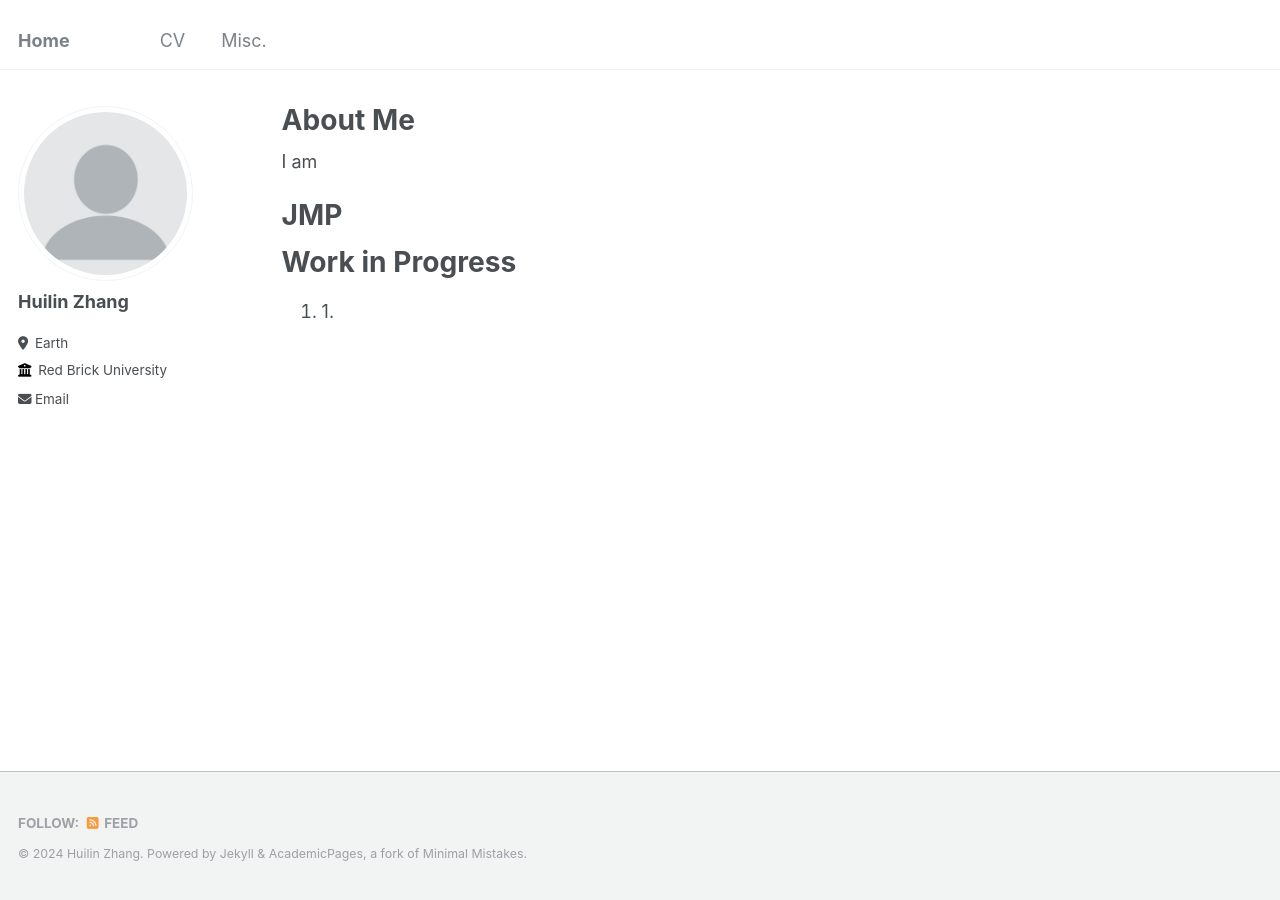
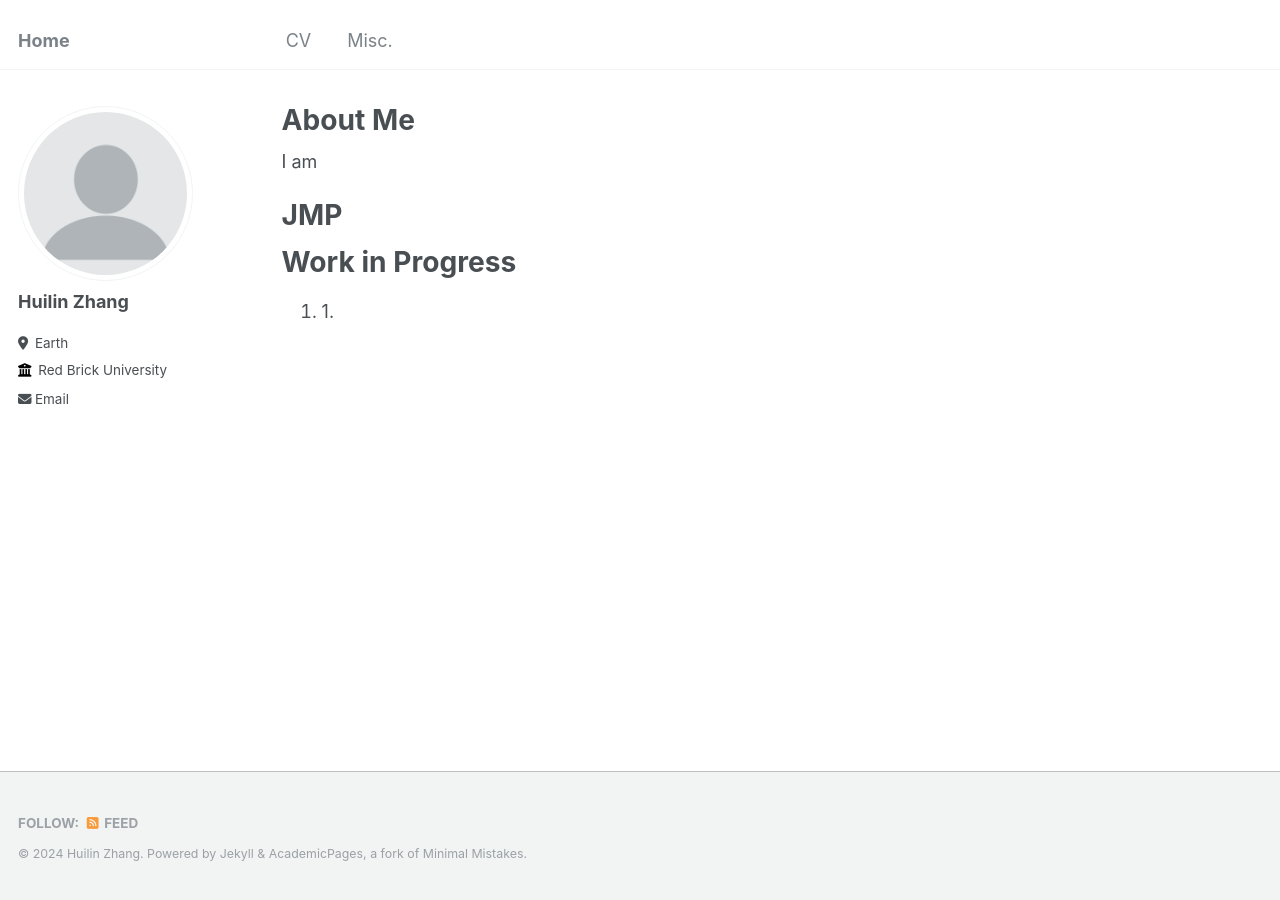
Before and after one commit to huilin-zhang/huilin-zhang.github.io, a Jekyll site: the page built from _pages/about.md, in a window 1280 px wide. Built offline with Jekyll 4.4.1, drawn with Linux system fonts in a browser that asks for light colours.

Commit message:
Update _masthead.scss

```diff
--- a/_sass/_masthead.scss
+++ b/_sass/_masthead.scss
@@ -54,7 +54,7 @@
   white-space: nowrap;
 
   &--lg {
-    padding-right: 3em;
+    padding-right: 10em;
     padding-left: 0em;
     font-weight: 700;
   }
```
